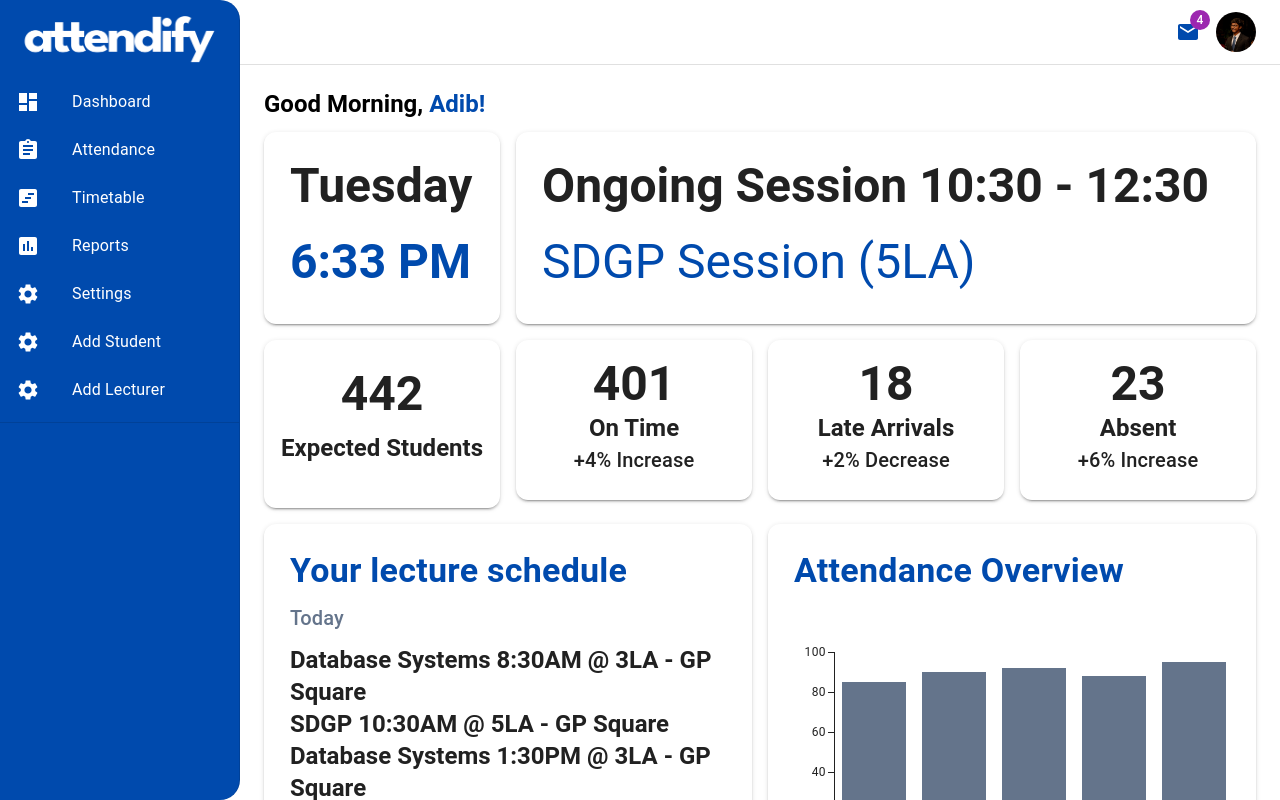
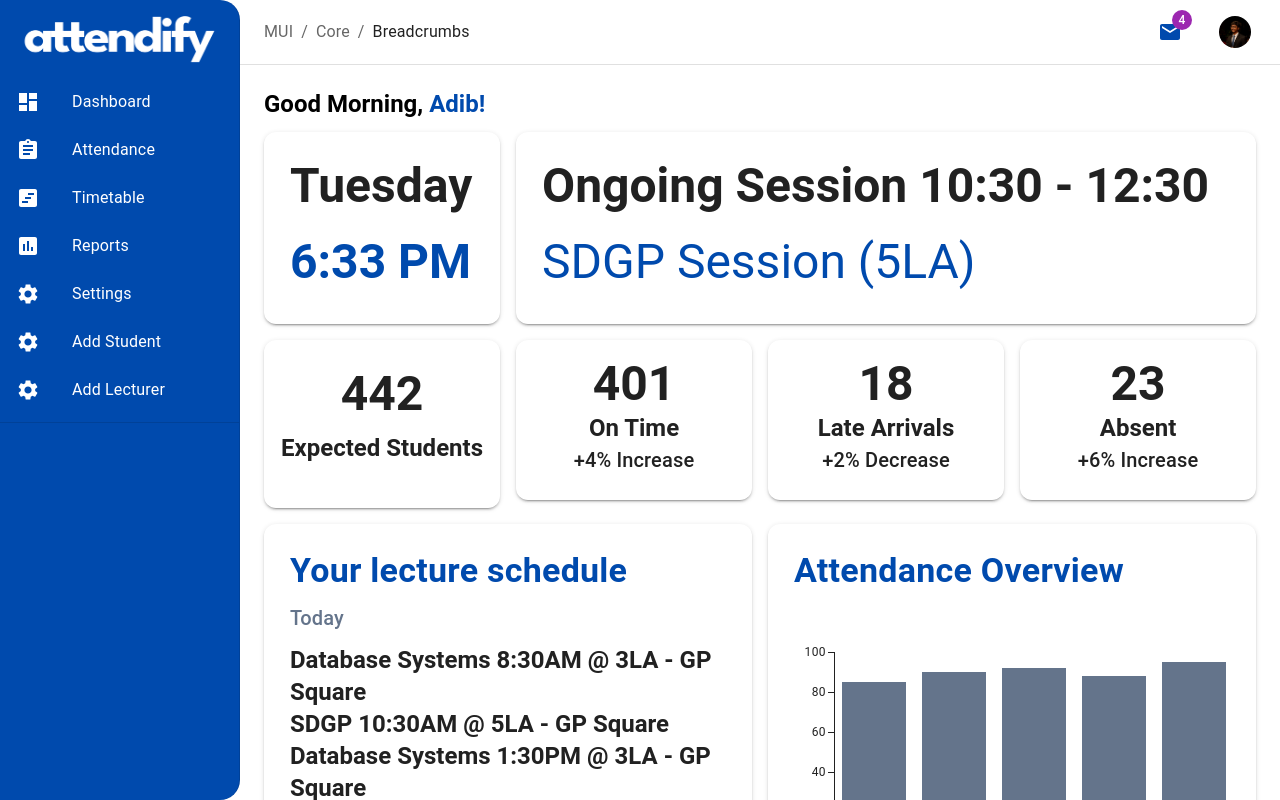
Before and after one commit to Sathurshanan-Manoharan/attendify-frontend, a React (Vite) app: page / in a window 1280 px wide. Shown: the top 800 px of the page. Built offline with nearby package versions, Linux system fonts and the light colour scheme.

Commit message:
Added Breadcrumbs

```diff
--- a/src/components/Appbar.jsx
+++ b/src/components/Appbar.jsx
@@ -1,15 +1,24 @@
 import Box from "@mui/material/Box";
 import Toolbar from "@mui/material/Toolbar";
 // import Typography from "@mui/material/Typography";
-import Avatar from "@mui/material/Avatar";
+// import Avatar from "@mui/material/Avatar";
 import Stack from "@mui/material/Stack";
 import { Divider } from "@mui/material";
-import Logo from "../assets/Sathu-Image.jpg";
+// import Logo from "../assets/Sathu-Image.jpg";
 import Badge from "@mui/material/Badge";
 import MailIcon from "@mui/icons-material/Mail";
+import Profile from "./Profile";
+import Breadcrumbs from "@mui/material/Breadcrumbs";
+import Link from "@mui/material/Link";
+
+function handleClick(event) {
+  event.preventDefault();
+  console.info("You clicked a breadcrumb.");
+}
 
 export default function MenuAppBar() {
   const drawerWidth = 240;
+
   return (
     <>
       <Box
@@ -26,15 +35,37 @@ export default function MenuAppBar() {
         <Toolbar
           sx={{
             display: "flex",
-            justifyContent: "right",
+            justifyContent: "space-between",
             alignItems: "center",
           }}
         >
+          <div role="presentation" onClick={handleClick}>
+            <Breadcrumbs aria-label="breadcrumb">
+              <Link underline="hover" color="inherit" href="/">
+                MUI
+              </Link>
+              <Link
+                underline="hover"
+                color="inherit"
+                href="/material-ui/getting-started/installation/"
+              >
+                Core
+              </Link>
+              <Link
+                underline="hover"
+                color="text.primary"
+                href="/material-ui/react-breadcrumbs/"
+                aria-current="page"
+              >
+                Breadcrumbs
+              </Link>
+            </Breadcrumbs>
+          </div>
           <Stack direction="row" spacing={2} alignItems={"center"}>
             <Badge badgeContent={4} color="secondary">
               <MailIcon />
             </Badge>
-            <Avatar alt="Remy Sharp" src={Logo} />
+            <Profile />
           </Stack>
         </Toolbar>
         <Divider />
```
